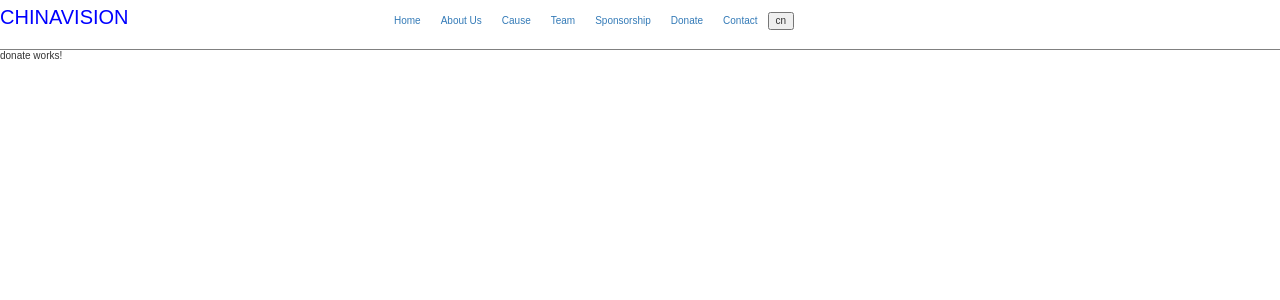
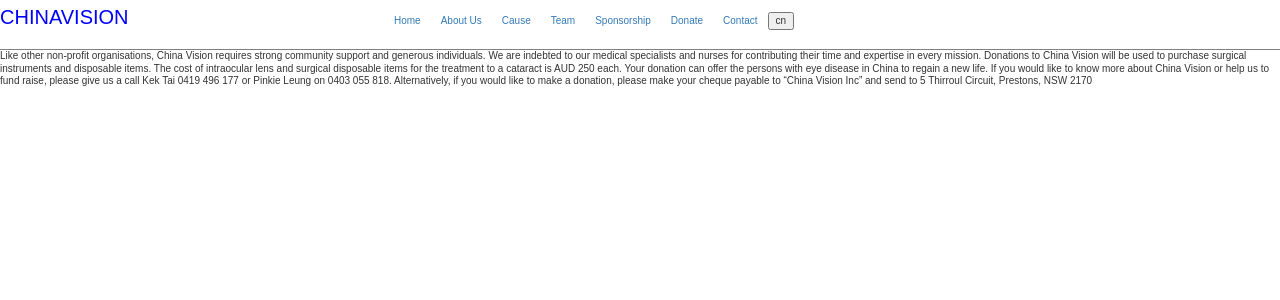
Before and after one commit to zakmyster/chinavision, an Angular app: page /donate in a window 1280 px wide. Shown: the top 300 px of the page. Built offline with nearby package versions, Linux system fonts and the light colour scheme.

Commit message:
add donate data

```diff
--- a/src/app/donate/donate.component.html
+++ b/src/app/donate/donate.component.html
@@ -1,3 +1,3 @@
 <p>
-  donate works!
+  {{ _donateData }}
 </p>
--- a/src/app/donate/donate.component.ts
+++ b/src/app/donate/donate.component.ts
@@ -9,15 +9,14 @@
   styleUrls: ['./donate.component.sass']
 })
 export class DonateComponent implements OnInit {
-  public _aboutContent;
-  public _language: string;
+  public _donateData;
+
   constructor(private _webContentService: WebContentService,
               private _languageService: LanguageService) { }
 
   ngOnInit() {
     this._languageService._currLang$.subscribe(lng => {
-      this._language = lng;
-      this._aboutContent = this._webContentService.getContentSingle('about_data', this._language);
+      this._donateData = this._webContentService.getContentSingle('donate', lng);
     });
   }
 }
```
